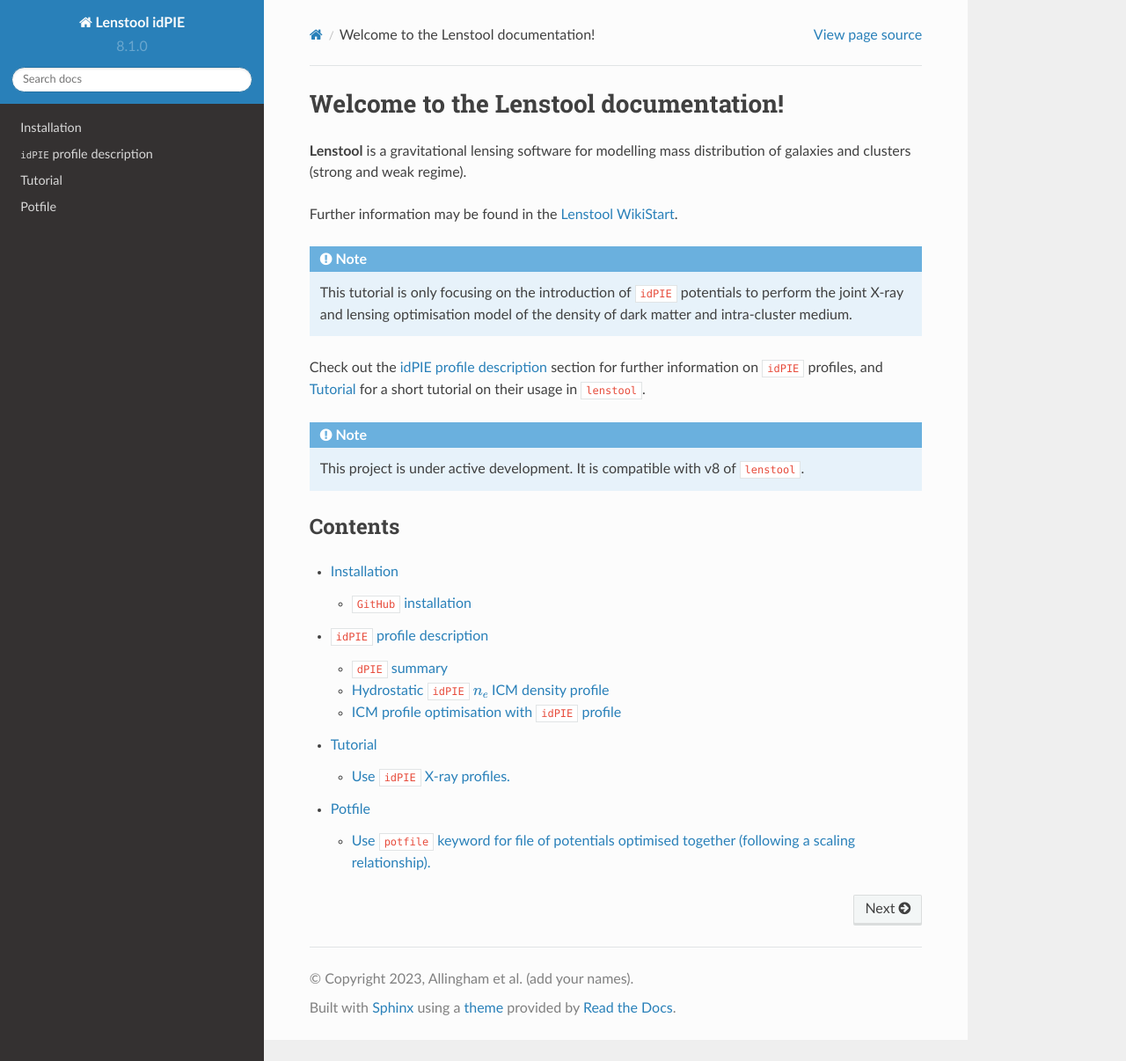
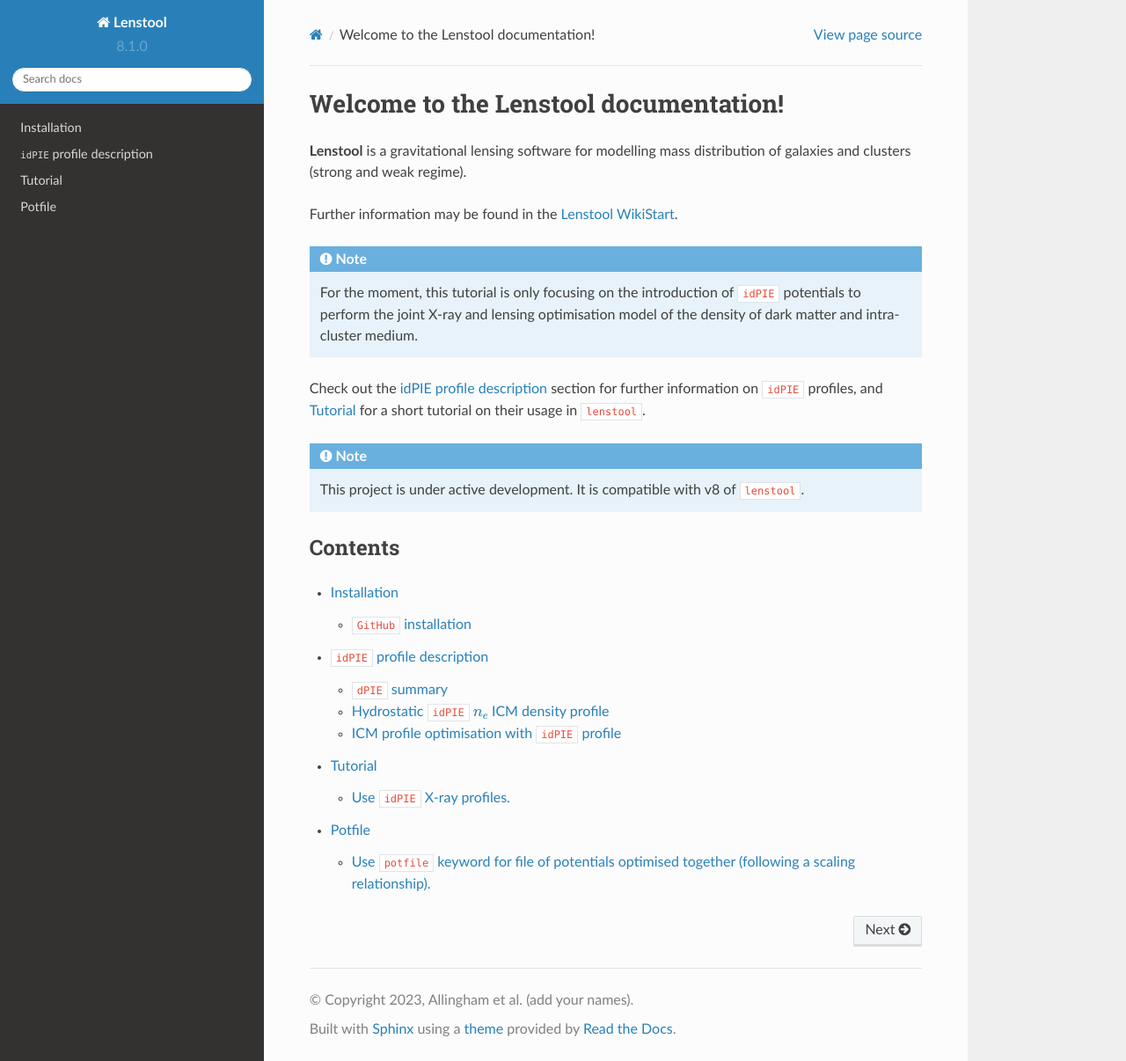
Before and after one commit to Joefva/lenstool_idPIE_tutorial, a Sphinx documentation site: the page built from docs/sphinx/source/index.rst, in a window 1280 px wide and 1206 px high. Shown: the whole window at 88% size. Built offline with Sphinx 7.4.7 and the Read the Docs theme 2.0.0, drawn with Linux system fonts in a browser that asks for light colours; formulas are drawn with MathJax 3.

Commit message:
Clean master branch

```diff
--- a/docs/sphinx/source/conf.py
+++ b/docs/sphinx/source/conf.py
@@ -17,9 +17,9 @@
 
 # -- Project information -----------------------------------------------------
 
-project = 'Lenstool idPIE'
+project = 'Lenstool'
 copyright = '2023, Allingham et al. (add your names)'
-author = 'Allingham'
+author = 'Allingham et al.'
 
 release = '8.1'
 version = '8.1.0'
@@ -81,8 +81,8 @@
     subprocess.call('make clean', shell=True)
     subprocess.call('cd ../../doxygen ; doxygen', shell=True)
 
-    breathe_projects = { "lenstool_idPIE": "../../../docs/doxygen/build/xml/" }
-    breathe_default_project = "lenstool_idPIE"
+    breathe_projects = { "lenstool": "../../../docs/doxygen/build/xml/" }
+    breathe_default_project = "lenstool"
     breathe_projects_source = {
         "o_chi" : ( "../../../../src", ["o_chi.c"] )
     }
--- a/docs/sphinx/source/index.rst
+++ b/docs/sphinx/source/index.rst
@@ -7,7 +7,7 @@
 
 .. note::
 
-   This tutorial is only focusing on the introduction of ``idPIE`` potentials to perform the joint X-ray and lensing optimisation model of the density of dark matter and intra-cluster medium.
+   For the moment, this tutorial is only focusing on the introduction of ``idPIE`` potentials to perform the joint X-ray and lensing optimisation model of the density of dark matter and intra-cluster medium.
 
 Check out the :doc:`usage` section for further information on ``idPIE`` profiles, and :doc:`tutorial` for a short tutorial on their usage in ``lenstool``.
 
```
Also changed, not shown: 1 other file.
